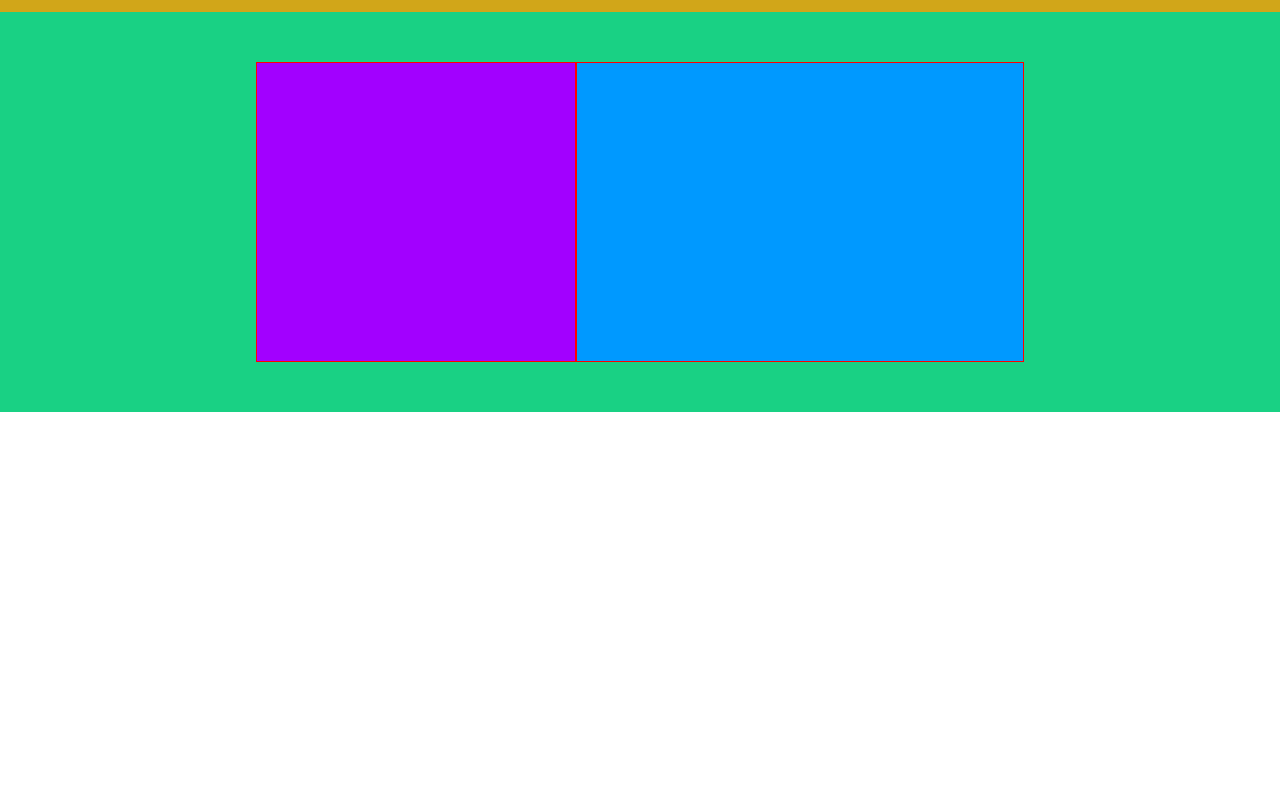
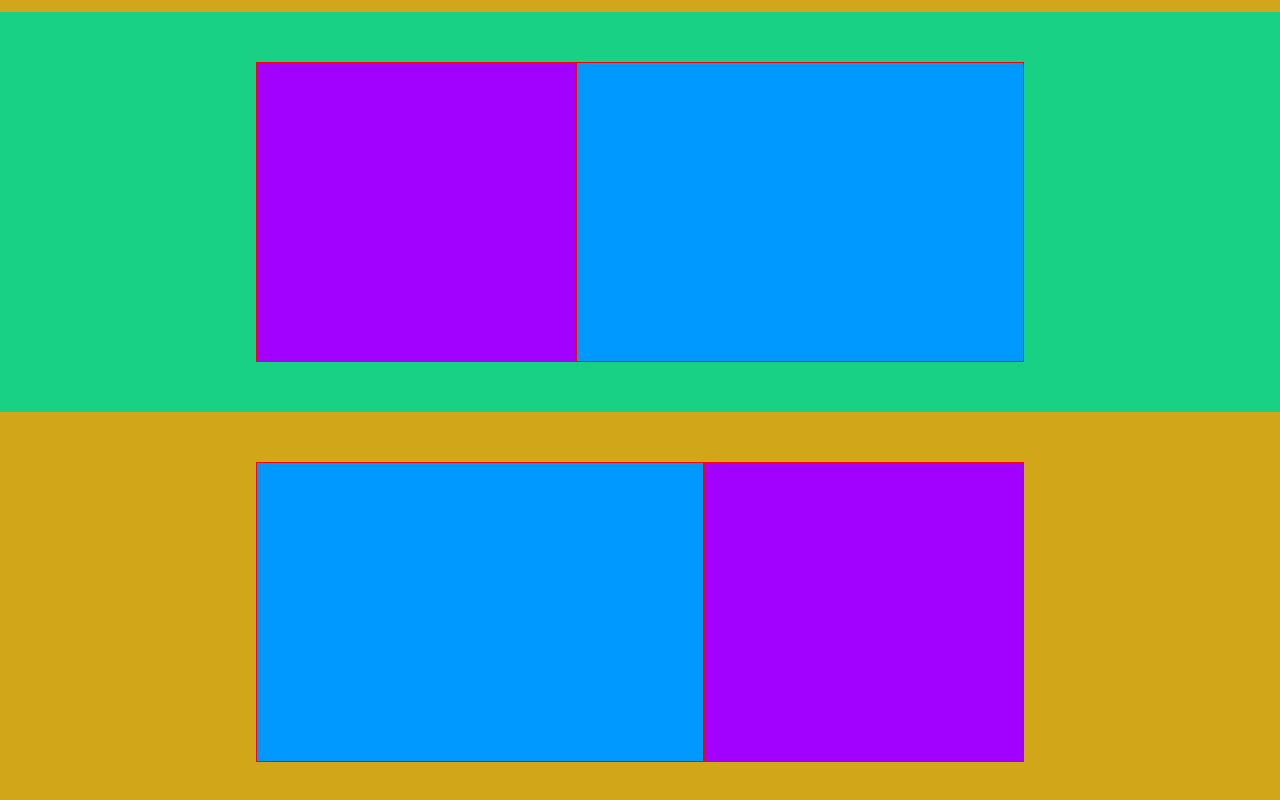
Before and after one commit to antoniodelgiudice02/htmlcss-struttura-discord, a plain HTML site: page index.html in a window 1280 px wide. Shown: the part 868-1668 px from the top of the page. Before the commit the page ends 1280 px from the top, so only its background shows below. Drawn offline with Linux system fonts and the light colour scheme.

Commit message:
add-fourth-section

```diff
--- a/index.html
+++ b/index.html
@@ -51,7 +51,13 @@
 
             </div>
         </section>
-        <section class="flex-container-quattro">
+        <section class="flex-container-due">
+            <div>
+
+            </div>
+            <div>
+
+            </div>
 
         </section>
         <section class="flex-container-cinque">
--- a/style.css
+++ b/style.css
@@ -102,3 +102,26 @@ li{
     min-height: 300px;
     width: 25%;
 }
+
+/*FOURTH SECTION*/
+
+.flex-container-due{
+    display: flex;
+    background-color: rgb(209, 166, 25);
+    width: 100%;
+    min-height: 400px;
+    align-items: center;
+    justify-content: center;
+}
+
+.flex-container-due>div:first-child{
+    background-color: rgb(0, 153, 255);
+    min-height: 300px;
+    width: 35%;
+}
+
+.flex-container-due>div:last-child{
+    background-color: rgb(162, 0, 255);
+    min-height: 300px;
+    width: 25%;
+}
```
